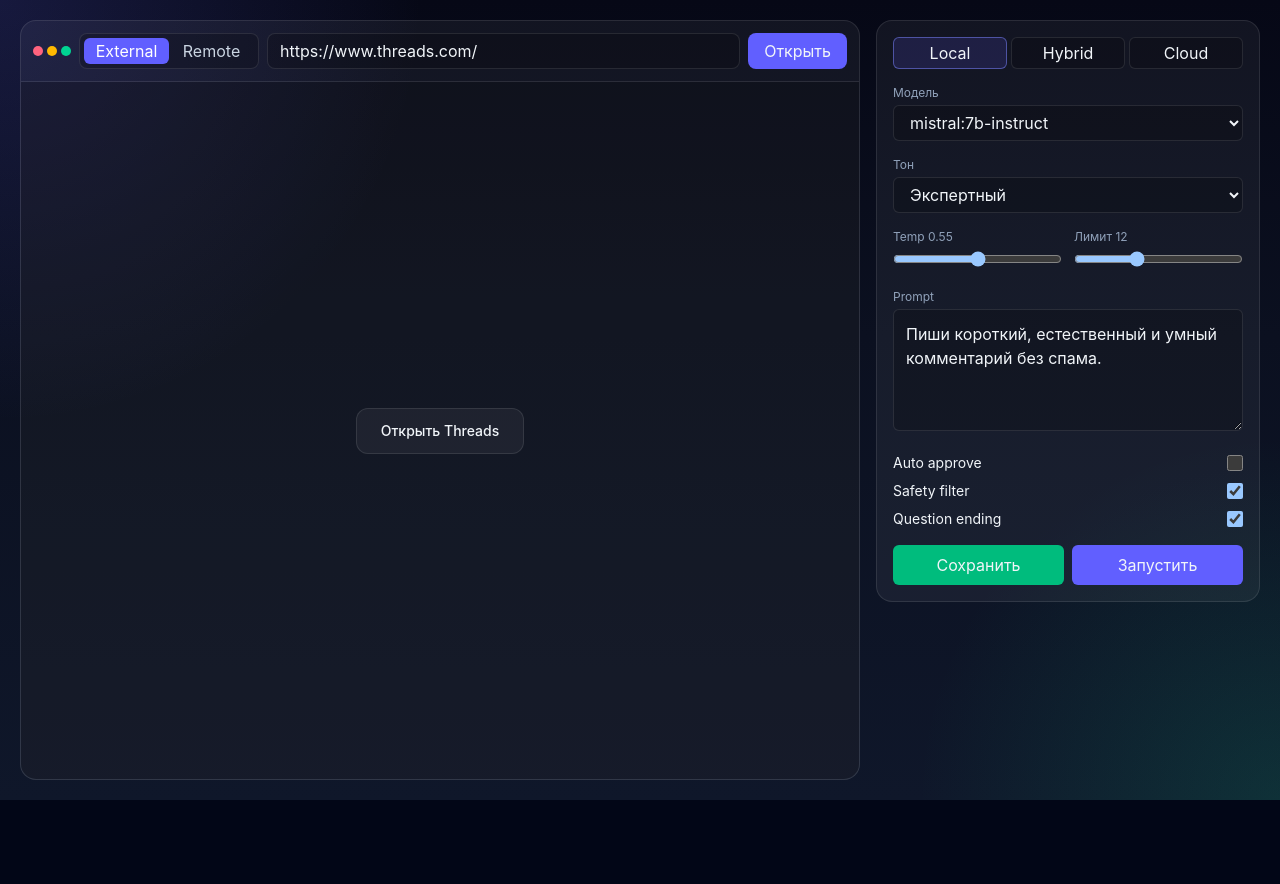
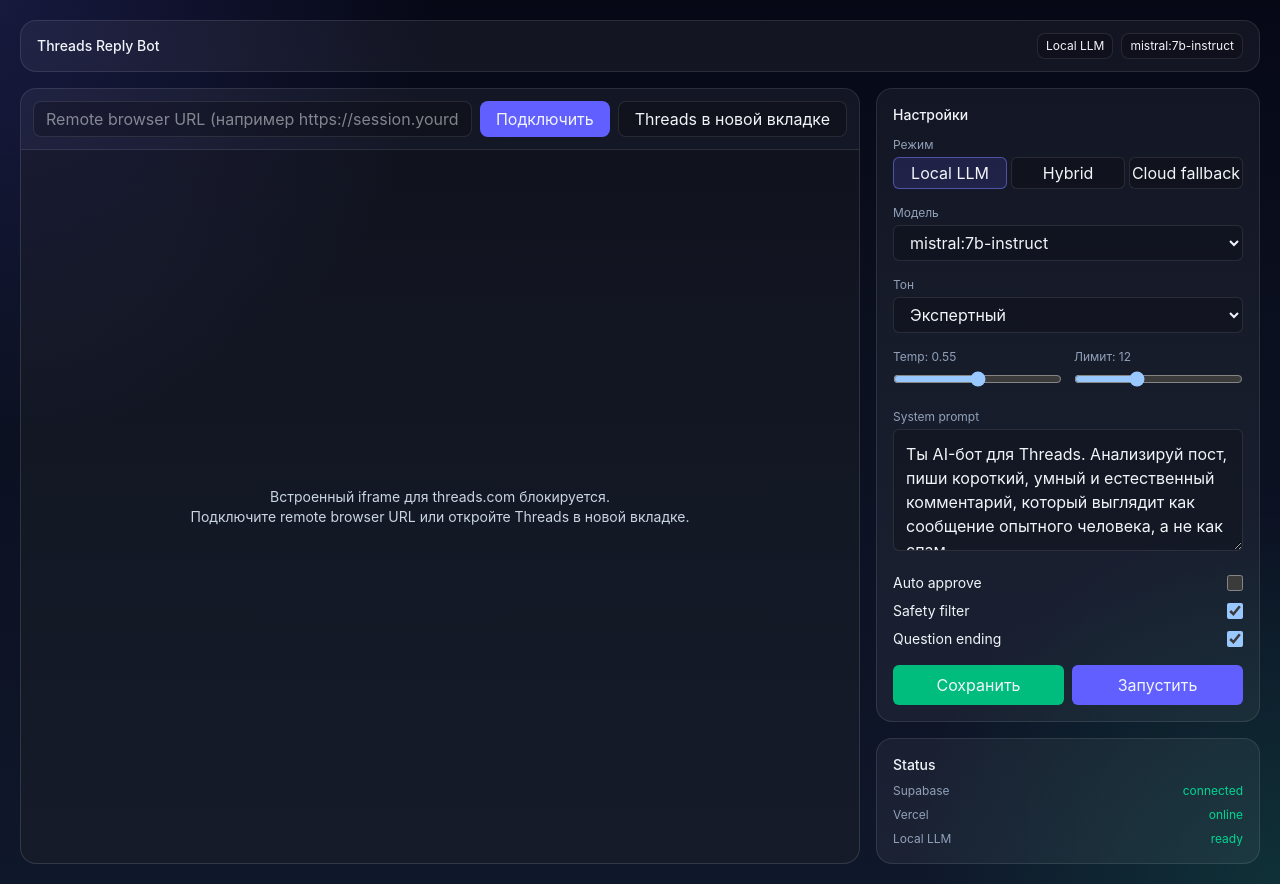
Before and after one commit to Solafun/sttast, a React (Vite) app: page / in a window 1280 px wide. Before the commit the page ends 800 px from the top, so only its background shows below. Built offline with nearby package versions, Linux system fonts and the light colour scheme.

Commit message:
Add files via upload

```diff
--- a/src/App.tsx
+++ b/src/App.tsx
@@ -1,13 +1,12 @@
-import { useMemo, useState } from "react";
+import { FormEvent, useMemo, useState } from "react";
 
 type Tone = "neutral" | "expert" | "bold" | "friendly";
 type LlmMode = "local" | "hybrid" | "cloud";
-type BrowserMode = "external" | "remote";
 
 const modeLabels: Record<LlmMode, string> = {
-  local: "Local",
+  local: "Local LLM",
   hybrid: "Hybrid",
-  cloud: "Cloud",
+  cloud: "Cloud fallback",
 };
 
 const toneLabels: Record<Tone, string> = {
@@ -17,146 +16,86 @@
   friendly: "Дружелюбный",
 };
 
-const browserModeLabels: Record<BrowserMode, string> = {
-  external: "External",
-  remote: "Remote",
-};
-
-function normalizeUrl(value: string) {
-  if (!value.trim()) return "";
-  if (value.startsWith("http://") || value.startsWith("https://")) return value;
-  return `https://${value}`;
-}
-
 export function App() {
-  const [browserUrl, setBrowserUrl] = useState("https://www.threads.com/");
-  const [browserMode, setBrowserMode] = useState<BrowserMode>("external");
-  const [remoteSessionInput, setRemoteSessionInput] = useState("");
   const [remoteSessionUrl, setRemoteSessionUrl] = useState("");
+  const [sessionInput, setSessionInput] = useState("");
   const [llmMode, setLlmMode] = useState<LlmMode>("local");
   const [localModel, setLocalModel] = useState("mistral:7b-instruct");
   const [selectedTone, setSelectedTone] = useState<Tone>("expert");
   const [temperature, setTemperature] = useState(0.55);
   const [maxCommentsPerHour, setMaxCommentsPerHour] = useState(12);
   const [systemPrompt, setSystemPrompt] = useState(
-    "Пиши короткий, естественный и умный комментарий без спама."
+    "Ты AI-бот для Threads. Анализируй пост, пиши короткий, умный и естественный комментарий, который выглядит как сообщение опытного человека, а не как спам."
   );
   const [autoApprove, setAutoApprove] = useState(false);
   const [semanticFilter, setSemanticFilter] = useState(true);
   const [includeQuestion, setIncludeQuestion] = useState(true);
 
-  const normalizedBrowserUrl = useMemo(() => normalizeUrl(browserUrl), [browserUrl]);
-  const normalizedRemoteInput = useMemo(() => normalizeUrl(remoteSessionInput), [remoteSessionInput]);
+  const hasRemoteSession = useMemo(() => remoteSessionUrl.trim().length > 0, [remoteSessionUrl]);
 
-  const openExternal = () => {
-    if (!normalizedBrowserUrl) return;
-    window.open(normalizedBrowserUrl, "_blank", "noopener,noreferrer");
+  const handleConnectSession = (event: FormEvent<HTMLFormElement>) => {
+    event.preventDefault();
+    setRemoteSessionUrl(sessionInput.trim());
   };
 
-  const connectRemote = () => {
-    if (!normalizedRemoteInput) return;
-    setRemoteSessionUrl(normalizedRemoteInput);
-  };
-
-  const disconnectRemote = () => {
-    setRemoteSessionUrl("");
+  const openThreads = () => {
+    window.open("https://www.threads.com/", "_blank", "noopener,noreferrer");
   };
 
   return (
     <div className="min-h-screen bg-[radial-gradient(circle_at_top_left,_rgba(99,102,241,0.18),_transparent_28%),radial-gradient(circle_at_bottom_right,_rgba(16,185,129,0.16),_transparent_24%),linear-gradient(180deg,_#060816_0%,_#0b1020_42%,_#0f172a_100%)] text-slate-100">
-      <div className="mx-auto grid min-h-screen max-w-[1800px] gap-4 p-3 md:p-4 lg:grid-cols-[1fr_24rem] lg:p-5">
-        <section className="flex min-h-[680px] flex-col overflow-hidden rounded-2xl border border-white/10 bg-white/5">
+      <div className="mx-auto flex min-h-screen max-w-[1800px] flex-col gap-4 p-3 md:p-4 lg:p-5">
+        <header className="flex items-center justify-between rounded-2xl border border-white/10 bg-white/5 px-4 py-3">
+          <div className="text-sm font-medium">Threads Reply Bot</div>
+          <div className="flex items-center gap-2">
+            <div className="rounded-lg border border-white/10 bg-black/20 px-2 py-1 text-xs">{modeLabels[llmMode]}</div>
+            <div className="rounded-lg border border-white/10 bg-black/20 px-2 py-1 text-xs">{localModel}</div>
+          </div>
+        </header>
+
+        <main className="grid flex-1 gap-4 xl:grid-cols-[1fr_24rem]">
+          <section className="flex min-h-[600px] flex-col overflow-hidden rounded-2xl border border-white/10 bg-white/5">
             <div className="border-b border-white/10 p-3">
-            <div className="flex flex-col gap-2 xl:flex-row xl:items-center">
-              <div className="flex gap-1">
-                <span className="h-2.5 w-2.5 rounded-full bg-rose-400" />
-                <span className="h-2.5 w-2.5 rounded-full bg-amber-400" />
-                <span className="h-2.5 w-2.5 rounded-full bg-emerald-400" />
-              </div>
-
-              <div className="grid h-9 grid-cols-2 rounded-lg border border-white/10 bg-black/20 p-1 xl:w-[180px]">
-                {(Object.keys(browserModeLabels) as BrowserMode[]).map((mode) => (
-                  <button
-                    key={mode}
-                    onClick={() => setBrowserMode(mode)}
-                    className={`rounded-md text-xs ${
-                      browserMode === mode ? "bg-indigo-500 text-white" : "text-slate-300"
-                    }`}
-                  >
-                    {browserModeLabels[mode]}
-                  </button>
-                ))}
-              </div>
-
+              <form onSubmit={handleConnectSession} className="flex flex-col gap-2 md:flex-row md:items-center">
                 <input
-                value={browserUrl}
-                onChange={(event) => setBrowserUrl(event.target.value)}
+                  value={sessionInput}
+                  onChange={(event) => setSessionInput(event.target.value)}
                   className="h-9 flex-1 rounded-lg border border-white/10 bg-black/20 px-3 text-sm outline-none"
-                placeholder="https://www.threads.com/"
+                  placeholder="Remote browser URL (например https://session.yourdomain.com)"
                 />
-
-              <button
-                onClick={openExternal}
-                className="h-9 rounded-lg bg-indigo-500 px-4 text-sm font-medium hover:bg-indigo-400"
-              >
-                Открыть
-              </button>
-            </div>
-          </div>
-
-          {browserMode === "external" ? (
-            <div className="flex flex-1 items-center justify-center bg-black/20 p-6">
-              <a
-                href={normalizedBrowserUrl || "https://www.threads.com/"}
-                target="_blank"
-                rel="noreferrer"
-                className="inline-flex items-center rounded-xl border border-white/10 bg-white/5 px-6 py-3 text-sm font-medium hover:bg-white/10"
-              >
-                Открыть Threads
-              </a>
-            </div>
-          ) : (
-            <div className="flex flex-1 flex-col">
-              <div className="flex flex-col gap-2 border-b border-white/10 p-3 md:flex-row">
-                <input
-                  value={remoteSessionInput}
-                  onChange={(event) => setRemoteSessionInput(event.target.value)}
-                  className="h-9 flex-1 rounded-lg border border-white/10 bg-black/20 px-3 text-sm outline-none"
-                  placeholder="https://remote-session-url"
-                />
-                {remoteSessionUrl ? (
-                  <button
-                    onClick={disconnectRemote}
-                    className="h-9 rounded-lg bg-rose-500 px-4 text-sm font-medium hover:bg-rose-400"
-                  >
-                    Отключить
-                  </button>
-                ) : (
-                  <button
-                    onClick={connectRemote}
-                    className="h-9 rounded-lg bg-emerald-500 px-4 text-sm font-medium hover:bg-emerald-400"
-                  >
+                <button type="submit" className="h-9 rounded-lg bg-indigo-500 px-4 text-sm font-medium hover:bg-indigo-400">
                   Подключить
                 </button>
-                )}
+                <button
+                  type="button"
+                  onClick={openThreads}
+                  className="h-9 rounded-lg border border-white/10 bg-black/20 px-4 text-sm font-medium hover:bg-white/10"
+                >
+                  Threads в новой вкладке
+                </button>
+              </form>
             </div>
-
-              {remoteSessionUrl ? (
+            <div className="relative flex-1">
+              {hasRemoteSession ? (
                 <iframe title="Remote Browser Session" src={remoteSessionUrl} className="h-full w-full bg-white" />
               ) : (
-                <div className="flex flex-1 items-center justify-center bg-black/20 p-6">
-                  <div className="rounded-xl border border-white/10 bg-white/5 px-5 py-3 text-sm text-slate-300">
-                    Remote session
+                <div className="flex h-full items-center justify-center bg-black/20 p-6">
+                  <div className="text-center text-sm text-slate-300">
+                    <p>Встроенный iframe для threads.com блокируется.</p>
+                    <p>Подключите remote browser URL или откройте Threads в новой вкладке.</p>
                   </div>
                 </div>
               )}
             </div>
-          )}
           </section>
 
           <aside className="flex flex-col gap-4">
             <div className="rounded-2xl border border-white/10 bg-white/5 p-4">
-            <div className="mb-4 grid grid-cols-3 gap-1">
+              <div className="mb-3 text-sm font-medium">Настройки</div>
+
+              <div className="mb-4">
+                <label className="mb-1 block text-xs text-slate-400">Режим</label>
+                <div className="grid grid-cols-3 gap-1">
                   {(Object.keys(modeLabels) as LlmMode[]).map((mode) => (
                     <button
                       key={mode}
@@ -170,6 +109,7 @@
                       {modeLabels[mode]}
                     </button>
                   ))}
+                </div>
               </div>
 
               <div className="mb-4">
@@ -203,7 +143,7 @@
 
               <div className="mb-4 grid grid-cols-2 gap-3">
                 <div>
-                <label className="mb-1 block text-xs text-slate-400">Temp {temperature.toFixed(2)}</label>
+                  <label className="mb-1 block text-xs text-slate-400">Temp: {temperature.toFixed(2)}</label>
                   <input
                     type="range"
                     min="0.1"
@@ -215,7 +155,7 @@
                   />
                 </div>
                 <div>
-                <label className="mb-1 block text-xs text-slate-400">Лимит {maxCommentsPerHour}</label>
+                  <label className="mb-1 block text-xs text-slate-400">Лимит: {maxCommentsPerHour}</label>
                   <input
                     type="range"
                     min="2"
@@ -229,7 +169,7 @@
               </div>
 
               <div className="mb-4">
-              <label className="mb-1 block text-xs text-slate-400">Prompt</label>
+                <label className="mb-1 block text-xs text-slate-400">System prompt</label>
                 <textarea
                   value={systemPrompt}
                   onChange={(event) => setSystemPrompt(event.target.value)}
@@ -239,8 +179,8 @@
               </div>
 
               <div className="space-y-2">
-              <label className="flex items-center justify-between text-sm">
-                <span>Auto approve</span>
+                <label className="flex items-center justify-between">
+                  <span className="text-sm">Auto approve</span>
                   <input
                     type="checkbox"
                     checked={autoApprove}
@@ -248,8 +188,8 @@
                     className="h-4 w-4"
                   />
                 </label>
-              <label className="flex items-center justify-between text-sm">
-                <span>Safety filter</span>
+                <label className="flex items-center justify-between">
+                  <span className="text-sm">Safety filter</span>
                   <input
                     type="checkbox"
                     checked={semanticFilter}
@@ -257,8 +197,8 @@
                     className="h-4 w-4"
                   />
                 </label>
-              <label className="flex items-center justify-between text-sm">
-                <span>Question ending</span>
+                <label className="flex items-center justify-between">
+                  <span className="text-sm">Question ending</span>
                   <input
                     type="checkbox"
                     checked={includeQuestion}
@@ -269,15 +209,30 @@
               </div>
 
               <div className="mt-4 flex gap-2">
-              <button className="flex-1 rounded-md bg-emerald-500 py-2 text-sm font-medium hover:bg-emerald-400">
-                Сохранить
-              </button>
-              <button className="flex-1 rounded-md bg-indigo-500 py-2 text-sm font-medium hover:bg-indigo-400">
-                Запустить
-              </button>
+                <button className="flex-1 rounded-md bg-emerald-500 py-2 text-sm font-medium hover:bg-emerald-400">Сохранить</button>
+                <button className="flex-1 rounded-md bg-indigo-500 py-2 text-sm font-medium hover:bg-indigo-400">Запустить</button>
+              </div>
+            </div>
+
+            <div className="rounded-2xl border border-white/10 bg-white/5 p-4">
+              <div className="mb-2 text-sm font-medium">Status</div>
+              <div className="space-y-2 text-xs">
+                <div className="flex items-center justify-between">
+                  <span className="text-slate-400">Supabase</span>
+                  <span className="text-emerald-400">connected</span>
+                </div>
+                <div className="flex items-center justify-between">
+                  <span className="text-slate-400">Vercel</span>
+                  <span className="text-emerald-400">online</span>
+                </div>
+                <div className="flex items-center justify-between">
+                  <span className="text-slate-400">Local LLM</span>
+                  <span className="text-emerald-400">ready</span>
+                </div>
               </div>
             </div>
           </aside>
+        </main>
       </div>
     </div>
   );
```
Lines whose indentation alone changed are shown as unchanged.
